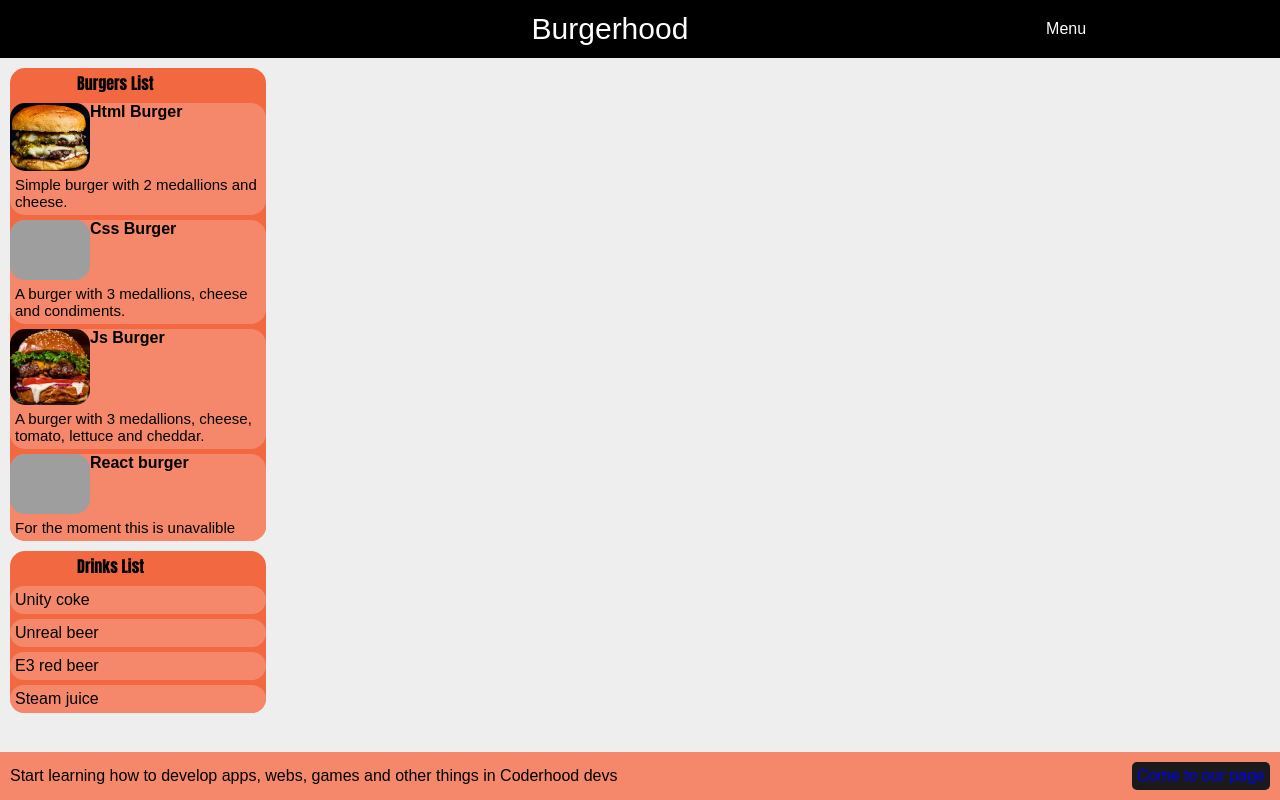
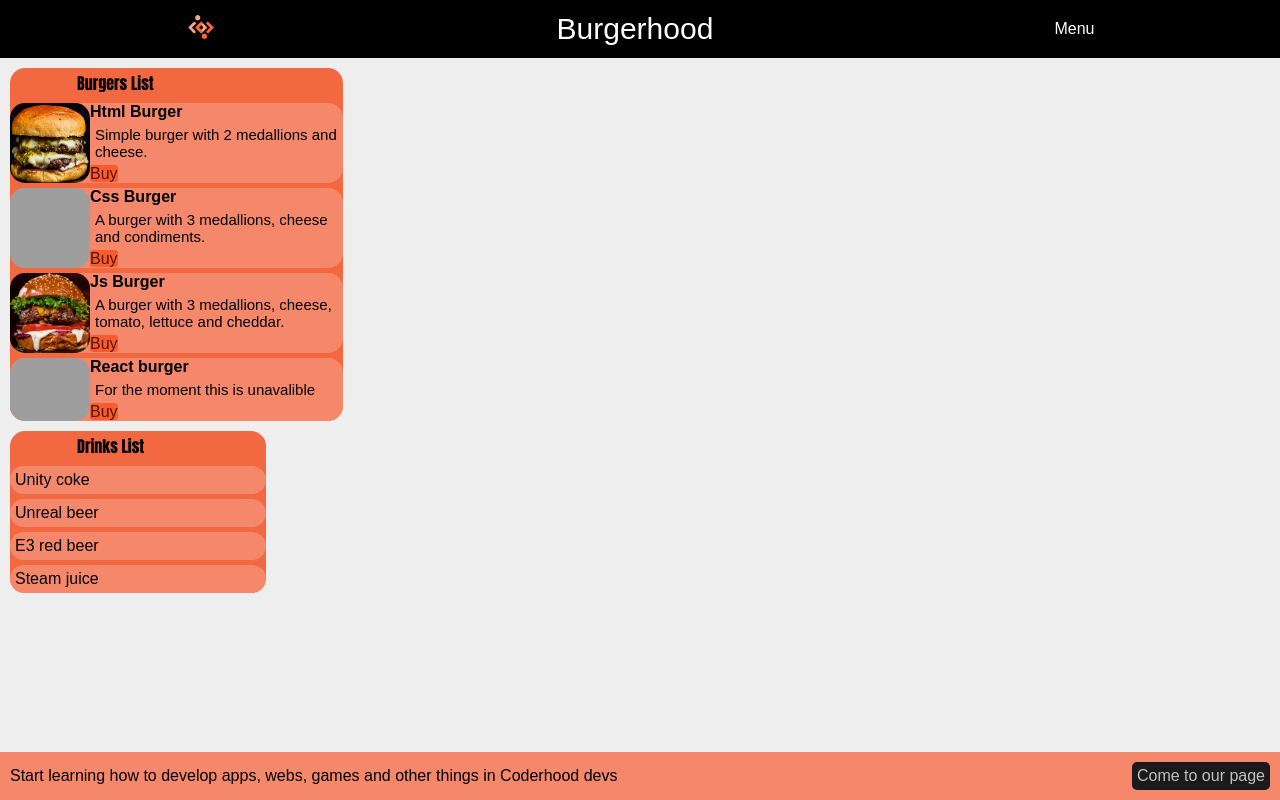
Before and after one commit to YaelitoP/BurgerList, a plain HTML site: page index.html in a window 1280 px wide. Drawn offline with Linux system fonts and the light colour scheme; grey boxes are pictures that could not be loaded.

Commit message:
Little touches to style

```diff
--- a/index.html
+++ b/index.html
@@ -10,7 +10,7 @@
     <header>
       <ul>
         <li>
-          <!--<a href="https://coderhood.dev/"><img src="photos/Spinning-Bouncy-Logo.gif" width="50" alt="img coderhood"/></a>-->
+          <a href="https://coderhood.dev/"><img src="photos/Spinning-Bouncy-Logo.gif" width="50" alt="img coderhood"/></a>
         </li>
         <li id="burguerhood">Burgerhood</li>
         <div class="dropdown">
@@ -26,23 +26,35 @@
       <p id="burgersTitle"> Burgers List</p>
       <div class="burgers">
           <img src="photos/Burger.png" alt="Simple burger" class="burgerImg">
+          <div>
             <p class="burgersName"> Html Burger </p>
             <p class="burgersDescription">Simple burger with 2 medallions and cheese.</p>
+            <a class="buyButton">Buy</a>
+          </div>
       </div>
       <div class="burgers">
         <img src="photos/BurgerCondimente.png" alt="Simple burger" class="burgerImg">
+        <div>
           <p class="burgersName"> Css Burger </p>
           <p class="burgersDescription">A burger with 3 medallions, cheese and condiments.</p>
+          <a class="buyButton">Buy</a>
+        </div>
       </div>
       <div class="burgers">
         <img src="photos/BurgerEspecial.png" alt="Simple burger" class="burgerImg">
+        <div>
           <p class="burgersName"> Js Burger </p>
           <p class="burgersDescription">A burger with 3 medallions, cheese, tomato, lettuce and cheddar.</p>
+          <a class="buyButton">Buy</a>
+        </div>
       </div>
       <div class="burgers">
         <img src="photos/ReactBurger.png" alt="Simple burger" class="burgerImg">
+        <div>
           <p class="burgersName"> React burger </p>
           <p class="burgersDescription">For the moment this is unavalible</p>
+          <a class="buyButton">Buy</a>
+        </div>
       </div>
     </div>
     <div  id="drinksColum">
--- a/style.css
+++ b/style.css
@@ -83,10 +83,10 @@ ul {
 #burgersColum {
   display: flex;
   flex-direction: column;
-  width: 20%;
+  width: 26%;
   border-radius: 15px;
   margin: 10px 10px 10px 10px;
-  background-color:#f26840;
+  background-color: #f26840;
 }
 
 .burgerImg {
@@ -102,7 +102,6 @@ ul {
 .burgers {
   display: flex;
   border-radius: 15px;
-  flex-wrap: wrap;
   margin-top: 5px;
   background-color: #f5886a;
 }
@@ -116,15 +115,15 @@ ul {
   padding: 5px 5px 5px 5px;
 }
 
-#drinksColum{
+#drinksColum {
   display: flex;
   flex-direction: column;
   width: 20%;
   border-radius: 15px;
   margin: 10px 10px 10px 10px;
-  background-color:#f26840;
+  background-color: #f26840;
 }
-.drinks{
+.drinks {
   display: flex;
   border-radius: 15px;
   flex-wrap: wrap;
@@ -133,7 +132,7 @@ ul {
   background-color: #f5886a;
 }
 
-.links{
+.links {
   display: flex;
   justify-content: space-between;
   align-items: center;
@@ -144,13 +143,18 @@ ul {
   background-color: #f5886a;
   padding: 10px;
 }
-#joinButton{
-  background-color:rgb(26, 26, 26);
+#joinButton {
+  background-color: rgb(26, 26, 26);
   border-radius: 5px;
   padding: 5px;
   font-weight: 500;
   text-decoration: none;
-  text-decoration-color: #f1f1f1;
+  color: #ffffffb9;
+}
+.buyButton {
+  background-color: #ff5a2c;
+  border-radius: 3px;
+  color: #000000b6;
 }
 /* Fin */
 
```
Lines whose indentation alone changed are shown as unchanged.
